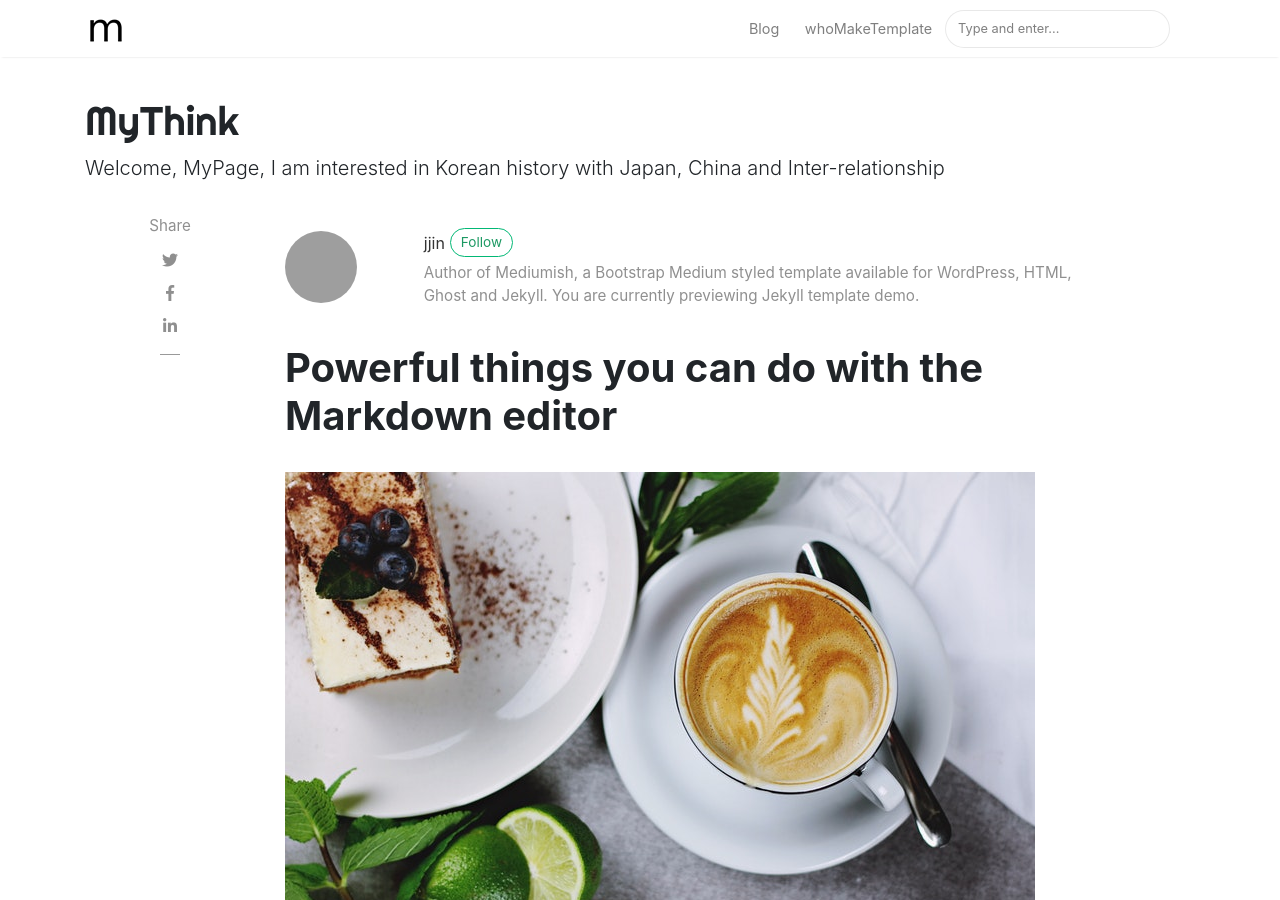
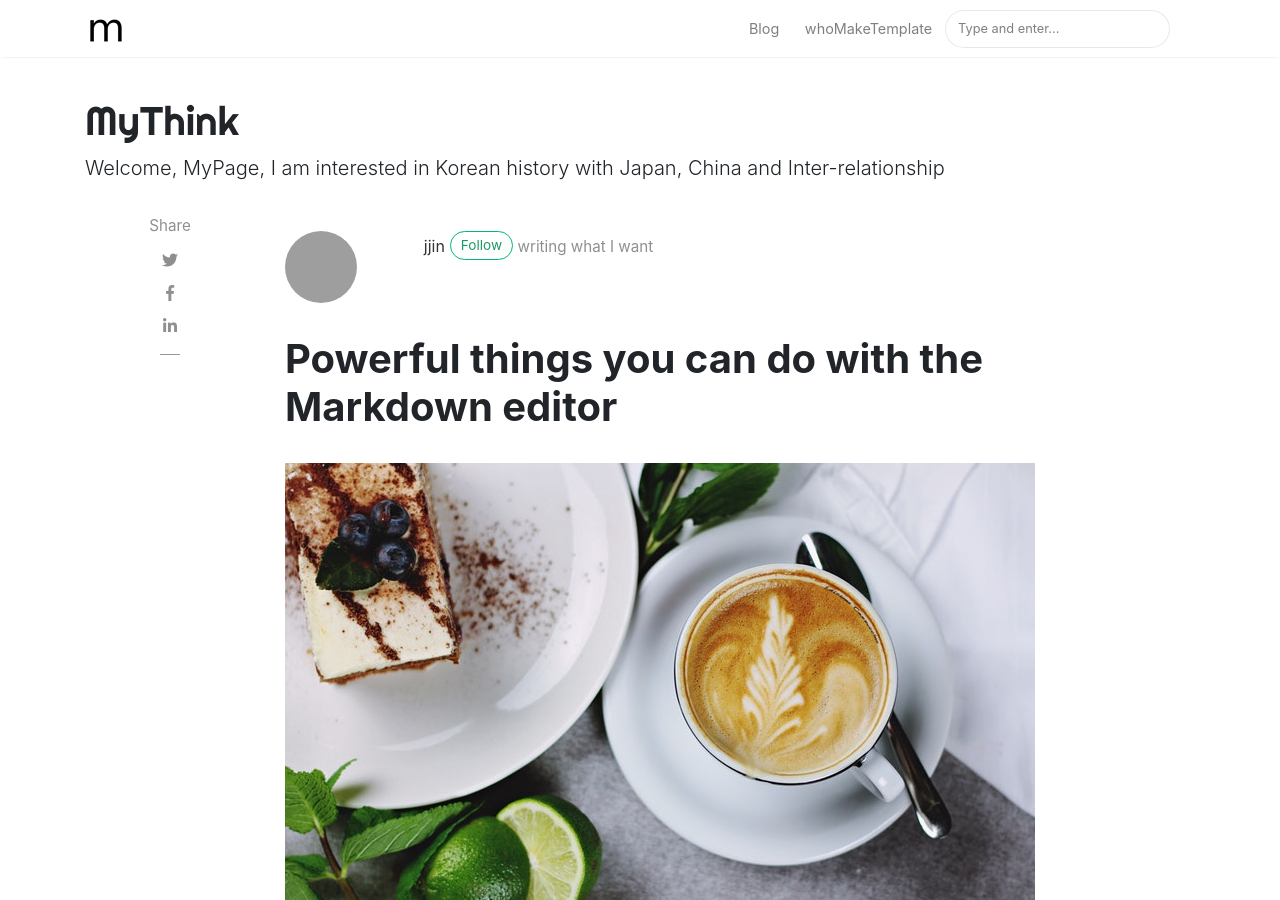
Before and after one commit to y-t-his-int-j/blog, a Jekyll site: the page built from _posts/2018-06-12-powerful-things-markdown-editor.md, in a window 1280 px wide and 900 px high. Built offline with Jekyll 4.4.1, drawn with Linux system fonts in a browser that asks for light colours; nearby versions of some CDN libraries; comment, search, counter and statistics services are not loaded; some of the changed text lies outside the part shown; grey boxes are pictures that could not be loaded.

```diff
--- a/_config.yml
+++ b/_config.yml
@@ -16,11 +16,11 @@ authors:
   jjin:
     name: jjin
     display_name: jjin
-    gravatar: e56154546cf4be74e393c62d1ae9f9d4
-    email: wowthemesnet@gmail.com
-    web: https://www.wowthemes.net
-    twitter: https://twitter.com/wowthemesnet
-    description: "Author of Mediumish, a Bootstrap Medium styled template available for WordPress, HTML, Ghost and Jekyll. You are currently previewing Jekyll template demo."
+    gravatar:
+    email: "camel.timothy@gmail.com"
+    web: ""
+    twitter: ""
+    description: "writing what I want"
 
 # Plugins
 plugins:
@@ -54,8 +54,8 @@ kramdown:
 
 # Adsense (change to "enabled" to activate, also your client id and ad slot. Create a new ad unit from your Adsense account to get the slot.)
 adsense: "disabled"
-adsense-data-ad-client: "ca-pub-3412143450191416"
-adsense-data-ad-slot: "1363087678"
+adsense-data-ad-client: ""
+adsense-data-ad-slot: ""
 
 # Lazy Images ("enabled" or "disabled")
 lazyimages: "disabled"
```
Also changed, not shown: _posts/2018-01-11-quick-start-guide.md (deleted, +0 -27 lines), _posts/2018-01-12-is-intelligence-enough.md (deleted, +0 -18 lines), _posts/2018-05-12-about-bundler.md (deleted, +0 -17 lines), _posts/2021-11-25-hongkong.md (added, +93 -0 lines), assets/images/hongkong.jpg (added), 1 other file.
